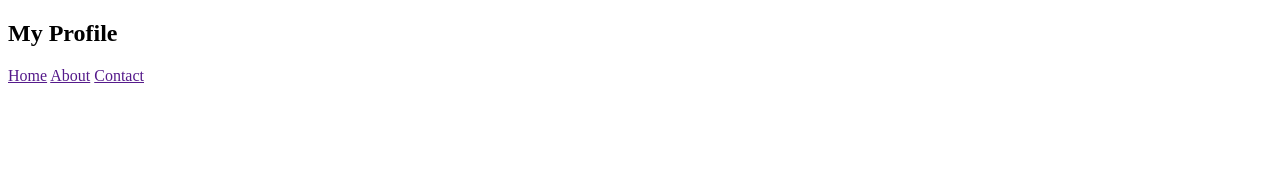
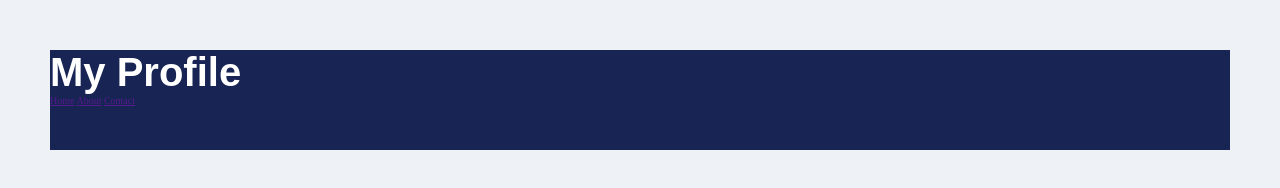
Before and after one commit to AKF-Web-Dev/solutions, a plain HTML site: page css/css-assignment-6/index.html in a window 1280 px wide. Drawn offline with Linux system fonts and the light colour scheme.

Commit message:
the assignment 8 has been partially done

```diff
--- a/css/css-assignment-6/style.css
+++ b/css/css-assignment-6/style.css
@@ -1,3 +1,4 @@
+/* Project color variables */
 :root {
   --body-background: #eef2f7;
   --nav-background: #172454;
@@ -9,3 +10,32 @@
   --simple-btn-font-color: #3730a3;
   --special-btn-background: #4f46e5;
 }
+
+/* Universal Style */
+*,
+html {
+  padding: 0;
+  margin: 0;
+  box-sizing: border-box;
+  font-size: 10px;
+}
+
+/* Body style */
+body {
+  height: 100vh;
+  width: 100vw;
+  padding: 50px;
+  background-color: var(--body-background);
+}
+
+/* Navbar style */
+nav {
+  height: 10rem;
+  background-color: var(--nav-background);
+}
+
+header h1 {
+  font-size: 4rem;
+  color: #fff;
+  font-family: Arial, Helvetica, sans-serif;
+}
```
